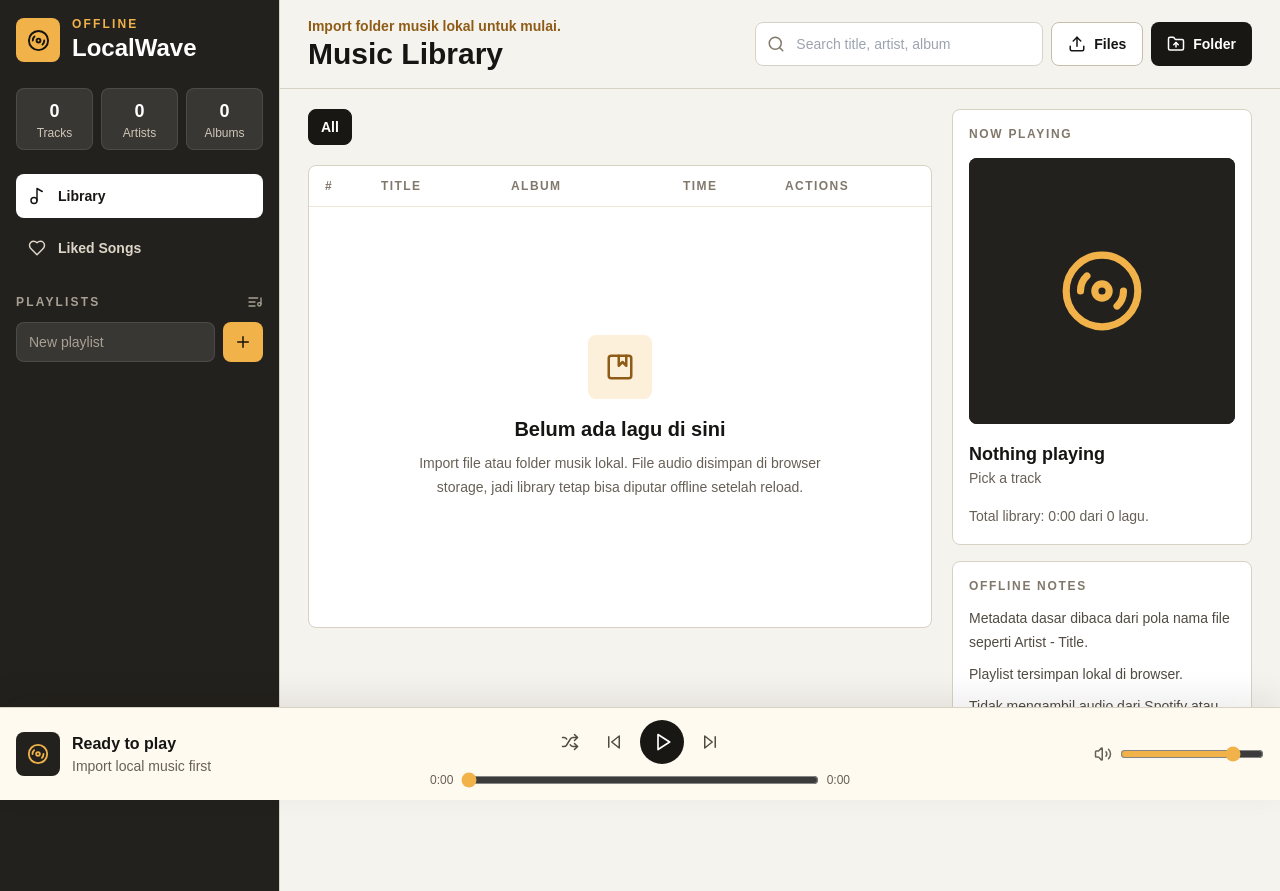
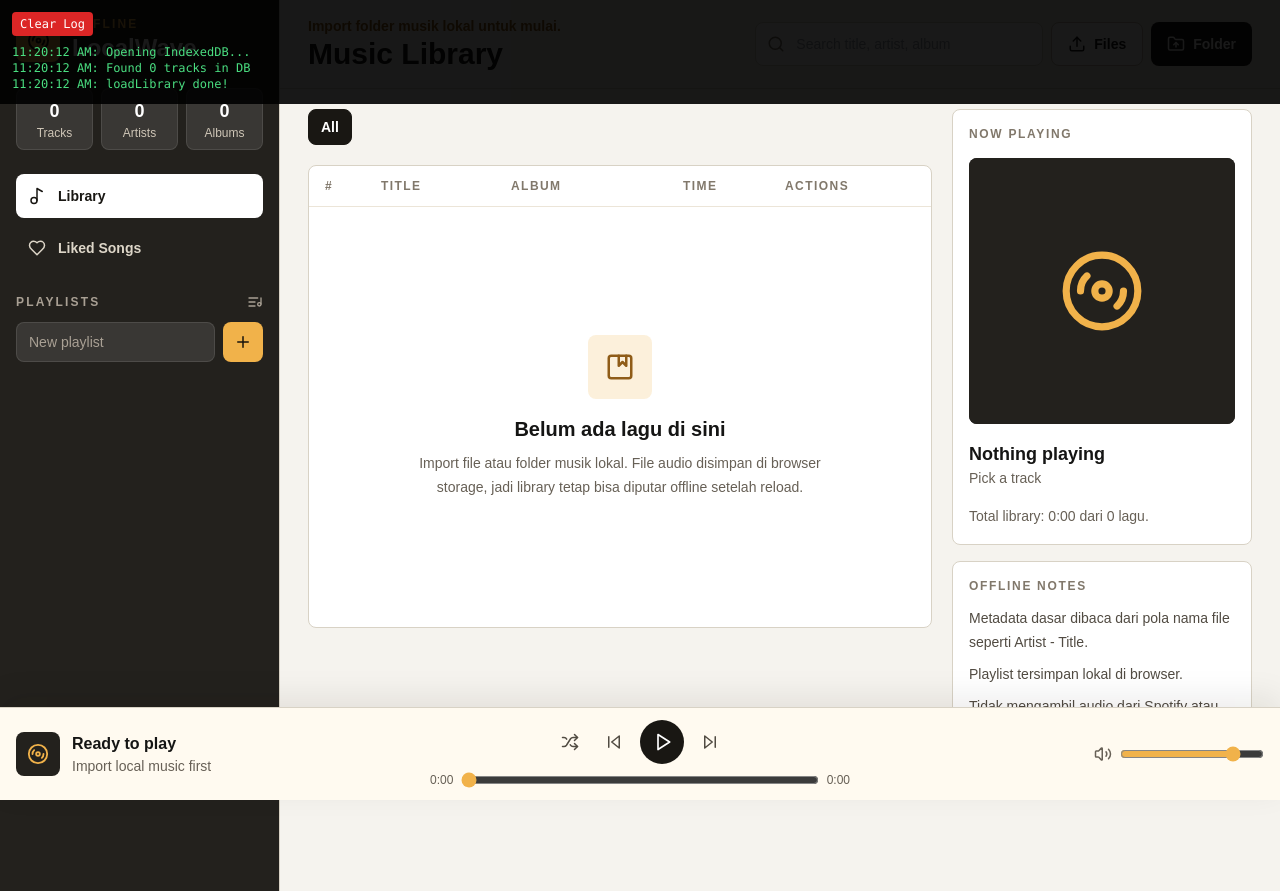
Before and after one commit to Brianfeb82/Local-Wave-, a Next.js app: page / in a window 1280 px wide. Built offline with nearby package versions, Linux system fonts and the light colour scheme.

Commit message:
debug: add UI debug logger

```diff
--- a/app/page.tsx
+++ b/app/page.tsx
@@ -80,6 +80,8 @@ export default function Home() {
   const [importing, setImporting] = useState(false);
   const [status, setStatus] = useState("Import folder musik lokal untuk mulai.");
   const [newPlaylistName, setNewPlaylistName] = useState("");
+  const [debugLog, setDebugLog] = useState<string[]>([]);
+const addLog = (msg: string) => setDebugLog(prev => [...prev, `${new Date().toLocaleTimeString()}: ${msg}`]);
 
   const currentTrack = tracks.find((track) => track.id === currentTrackId) || null;
   const genres = useMemo(
@@ -131,13 +133,25 @@ export default function Home() {
   }, [volume]);
 
   async function loadLibrary() {
+  try {
+    addLog("Opening IndexedDB...");
     const storedTracks = await getAllTracks();
+    addLog(`Found ${storedTracks.length} tracks in DB`);
+
+    if (storedTracks.length > 0) {
+      addLog(`First track: ${storedTracks[0].fileName}, blob size: ${storedTracks[0].blob?.size ?? "NO BLOB"}`);
+    }
+
     const upgradedTracks = await Promise.all(storedTracks.map(upgradeStoredTrackMetadata));
     setTracks(upgradedTracks.map((storedTrack) => stripBlob(storedTrack)));
     if (storedTracks.length) {
       setStatus(`${storedTracks.length} lagu siap diputar offline.`);
     }
+    addLog("loadLibrary done!");
+  } catch (err) {
+    addLog(`ERROR in loadLibrary: ${String(err)}`);
   }
+}
 
   async function importFiles(fileList: FileList | null) {
     if (!fileList?.length) return;
@@ -202,7 +216,10 @@ export default function Home() {
   }
 
   async function playTrack(trackId: string) {
+  try {
+    addLog(`playTrack called: ${trackId}`);
     const stored = await getTrack(trackId);
+    addLog(`getTrack result: ${stored ? `found, blob size: ${stored.blob?.size ?? "NO BLOB"}` : "NULL"}`);
     if (!stored) return;
 
     if (urlRef.current) URL.revokeObjectURL(urlRef.current);
@@ -215,8 +232,12 @@ export default function Home() {
       audioRef.current.src = url;
       await audioRef.current.play();
       setIsPlaying(true);
+      addLog("Playback started!");
     }
+  } catch (err) {
+    addLog(`ERROR in playTrack: ${String(err)}`);
   }
+}
 
   async function togglePlayback() {
     if (!audioRef.current) return;
@@ -610,6 +631,17 @@ export default function Home() {
         onPause={() => setIsPlaying(false)}
         onPlay={() => setIsPlaying(true)}
       />
+      {debugLog.length > 0 && (
+  <div className="fixed top-0 left-0 right-0 z-50 max-h-64 overflow-y-auto bg-black/90 p-3 text-xs text-green-400 font-mono">
+    <button
+      onClick={() => setDebugLog([])}
+      className="mb-2 rounded bg-red-600 px-2 py-1 text-white text-xs"
+    >
+      Clear Log
+    </button>
+    {debugLog.map((log, i) => <div key={i}>{log}</div>)}
+  </div>
+)}
     </main>
   );
 }
```
Also changed, not shown: 4 other files (tests, documents, lock files or other folders).
